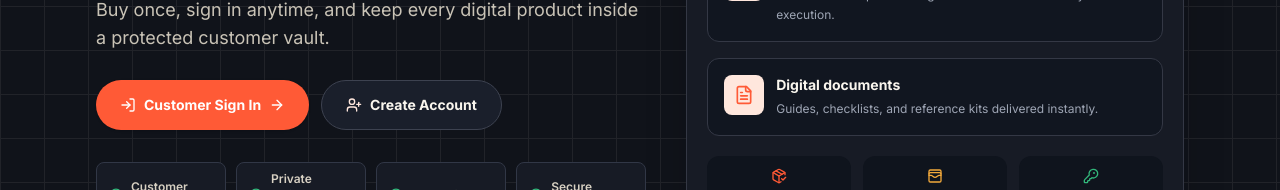
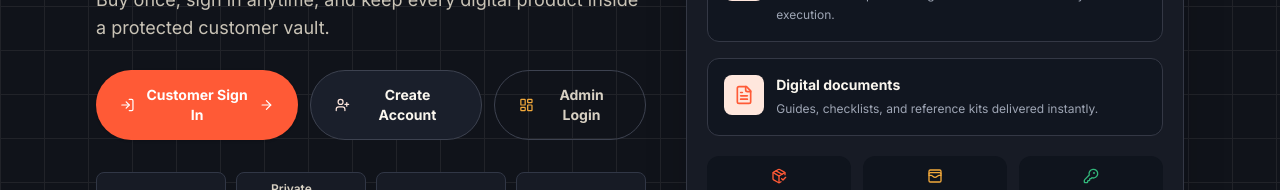
Before and after one commit to unagidotcom/the-ngalung-atelier, a React (Vite) app: page / in a window 1280 px wide. Shown: the part 411-601 px from the top of the page. Built offline with nearby package versions, Linux system fonts and the light colour scheme; no server answers.

Commit message:
Restore admin login entry

```diff
--- a/src/components/CustomerWelcome.tsx
+++ b/src/components/CustomerWelcome.tsx
@@ -25,7 +25,8 @@ interface CustomerWelcomeProps {
 export const CustomerWelcome: React.FC<CustomerWelcomeProps> = ({
   settings,
   onNavigateLogin,
-  onNavigateRegister
+  onNavigateRegister,
+  onNavigateAdmin
 }) => {
   const storeName = settings?.storeName || 'The Ngalung Atelier';
   const tagline = settings?.storeTagline || 'Handcrafted Notion templates, docs, and spreadsheet systems';
@@ -83,6 +84,17 @@ export const CustomerWelcome: React.FC<CustomerWelcomeProps> = ({
                 <UserPlus className="h-4 w-4 text-[#FFE7DD]" />
                 <span>Create Account</span>
               </button>
+              {onNavigateAdmin && (
+                <button
+                  id="homepage-admin-login-btn"
+                  type="button"
+                  onClick={onNavigateAdmin}
+                  className="inline-flex items-center justify-center gap-2 rounded-full border border-[#3D4250] bg-transparent px-6 py-3.5 text-sm font-bold text-[#D8D1C3] transition hover:bg-[#1A1F2B] hover:text-[#FAF6EE]"
+                >
+                  <LayoutDashboard className="h-4 w-4 text-[#F2A93B]" />
+                  <span>Admin Login</span>
+                </button>
+              )}
             </div>
 
             <div className="grid grid-cols-2 gap-2.5 pt-1 sm:grid-cols-4">
--- a/src/components/Header.tsx
+++ b/src/components/Header.tsx
@@ -113,6 +113,12 @@ export const Header: React.FC<HeaderProps> = ({
       active: currentView === 'admin'
     }, {
       label: 'Admin Dashboard',
+      icon: <ShieldCheck className="h-4 w-4" />,
+      onClick: () => onNavigate('admin'),
+      active: currentView === 'admin'
+    }] : []),
+    ...(!customerUser && !hasAdminSession ? [{
+      label: 'Admin Login',
       icon: <ShieldCheck className="h-4 w-4" />,
       onClick: () => onNavigate('admin'),
       active: currentView === 'admin'
```
